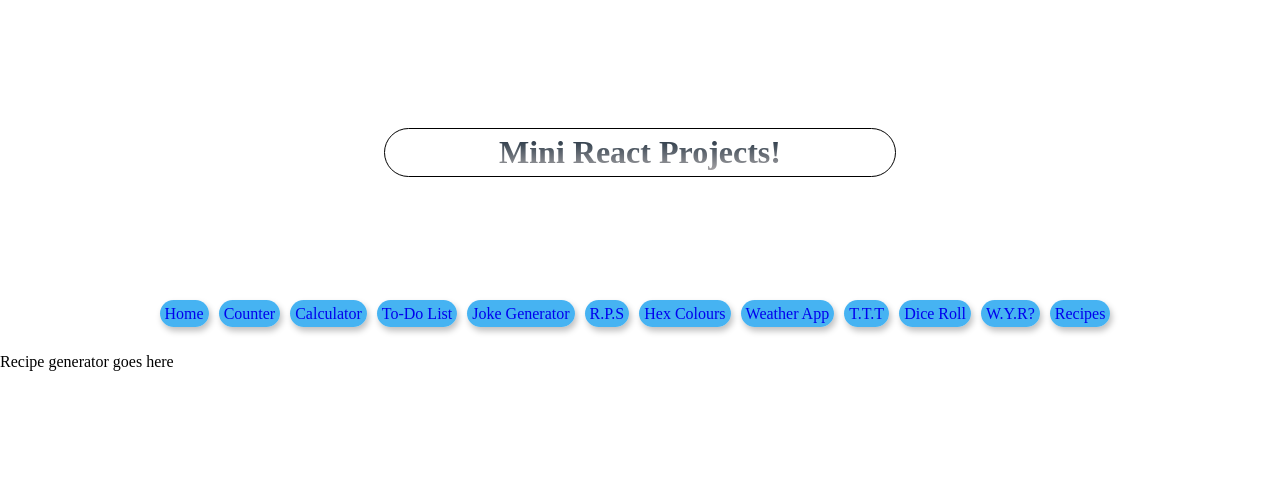
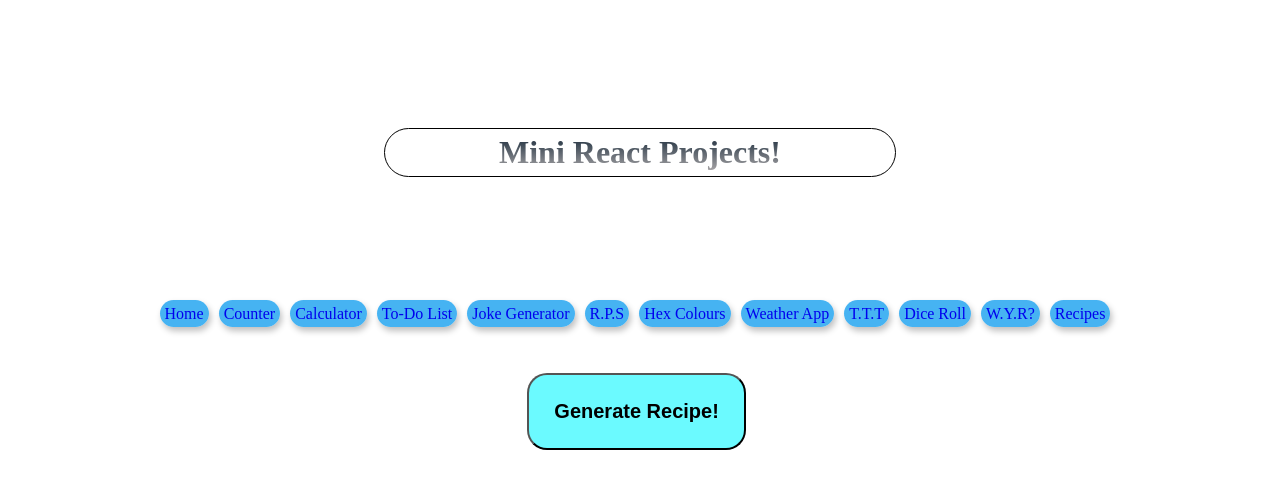
Before and after one commit to jss118/Mini-React-apps, a React (Create React App) app: page /RecipeGenerator in a window 1280 px wide. Shown: the top 488 px of the page. Built offline with nearby package versions, Linux system fonts and the light colour scheme; no server answers.

Commit message:
add first recipe API

```diff
--- a/src/App.css
+++ b/src/App.css
@@ -1,3 +1,4 @@
+/*MAIN PAGE*/
 * {
   padding: 0;
   margin: 0;
@@ -39,7 +40,7 @@ body {
 .link__pages:active {
   opacity: 0.7;
 }
-
+/*HOME*/
 .home_content {
   border: 2px solid;
   margin: 10% 30% 10% 30%;
@@ -62,7 +63,7 @@ body {
   text-align: center;
   margin-top: 10px;
 }
-
+/*COUNTER*/
 .counter__border {
   border: 2px solid black;
   margin: auto;
@@ -137,7 +138,7 @@ body {
   box-shadow: 3px 4px 5px rgb(0, 0, 0, 0.4);
   transform: scale(0.95);
 }
-
+/*CALCULATOR*/
 .calculator__border {
   margin: auto;
   display: grid;
@@ -161,7 +162,7 @@ body {
 .calculator__btn {
   padding: 5px 5px 5px 5px;
 }
-
+/*TO-DO LIST*/
 .to-do__section {
   display: grid;
   grid-template-rows: 1fr 2fr;
@@ -239,7 +240,7 @@ body {
   color: rgb(255, 0, 0);
   justify-self: center;
 }
-
+/*JOKE GENERATOR*/
 .joke-gen__section {
   border: 2px solid;
   margin: 10% 30% 10% 30%;
@@ -280,6 +281,7 @@ body {
   box-shadow: 1px 2px 3px rgb(0, 0, 0, 0);
   opacity: 0.8;
 }
+/*ROCK PAPER SCISSORS*/
 .RPS__section {
   text-align: center;
 }
@@ -337,7 +339,7 @@ body {
   font-weight: bold;
   font-size: 50px;
 }
-
+/*HEX COLOURS*/
 .hex-btn {
   margin: 20px 50%;
   padding: 8px;
@@ -364,7 +366,7 @@ body {
   padding: 5px 5px;
   margin: auto;
 }
-
+/*WEATHER APP*/
 .weather-border {
   height: 25vh;
   width: 80%;
@@ -477,7 +479,7 @@ body {
   align-self: center;
   padding-top: 20px;
 }
-
+/*TIC TAC TOE*/
 .ttt-container {
   display: grid;
   justify-content: center;
@@ -528,7 +530,7 @@ td {
 .ticTacToe-resetBtn:active {
   box-shadow: 1px 1px 1px rgb(0, 0, 0);
 }
-
+/*DICE ROLL*/
 .diceApp_container {
   height: 500px;
   width: 50%;
@@ -605,6 +607,7 @@ td {
   height: 80px;
   width: 80px;
 }
+/*WOULD YOU RATHER*/
 .WYR_btn {
   height: 50px;
   width: 150px;
@@ -638,6 +641,27 @@ td {
   background-color: rgb(92, 187, 250);
   padding: 15px;
   border-radius: 10px;
+}
+/*RECIPE GENERATOR*/
+.recipe_div {
+  display: grid;
+  grid-template-columns: 1fr 1fr 1fr 1fr;
+  grid-template-rows: 1fr 1fr 1fr 1fr;
+  justify-items: center;
+  justify-content: center;
+  width: 99%;
+  height: 1000px;
+  margin-left: 3px;
+}
+.recipe_gen-btn {
+  height: fit-content;
+  padding: 25px 25px 25px 25px;
+  font-weight: bold;
+  font-size: 20px;
+  border-radius: 20px;
+  margin-top: 20px;
+  grid-column: 2/4;
+  background-color: rgb(107, 250, 255);
 }
 @media only screen and (min-width: 600px) {
   .calculator__border {
--- a/src/components/RecipeGenerator.jsx
+++ b/src/components/RecipeGenerator.jsx
@@ -1,7 +1,32 @@
-import React from "react";
+import React, { useState, useEffect } from "react";
+import Axios from "axios";
+
+const options = {
+  method: "GET",
+  url: "https://tasty.p.rapidapi.com/recipes/list",
+  params: { from: "", size: "", tags: "" },
+  headers: {
+    "X-RapidAPI-Key": process.env.REACT_APP_API_KEY,
+    "X-RapidAPI-Host": "tasty.p.rapidapi.com",
+  },
+};
+
+Axios.request(options)
+  .then(function (response) {
+    console.log(response.data);
+  })
+  .catch(function (error) {
+    console.error(error);
+  });
 
 const RecipeGenerator = () => {
-  return <div>Recipe generator goes here</div>;
+  const [recipeList, setRecipeList] = useState("");
+
+  return (
+    <div className="recipe_div">
+      <button className="recipe_gen-btn">Generate Recipe!</button>
+    </div>
+  );
 };
 
 export default RecipeGenerator;
```
